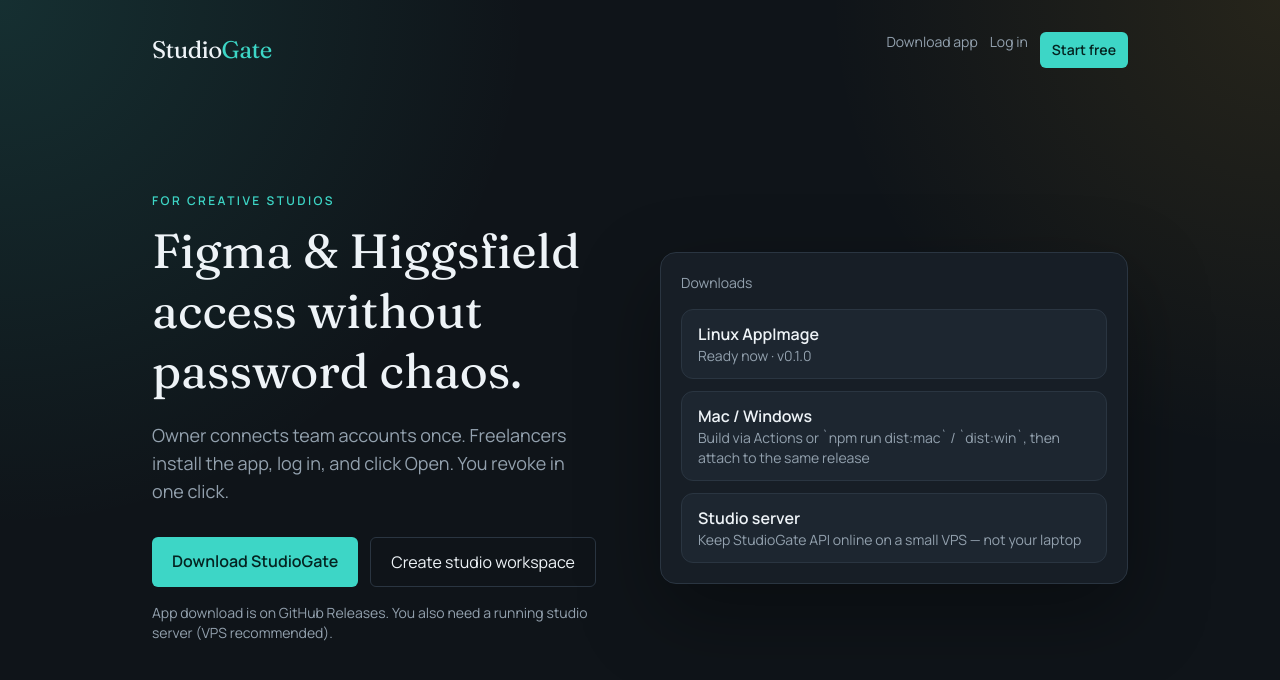
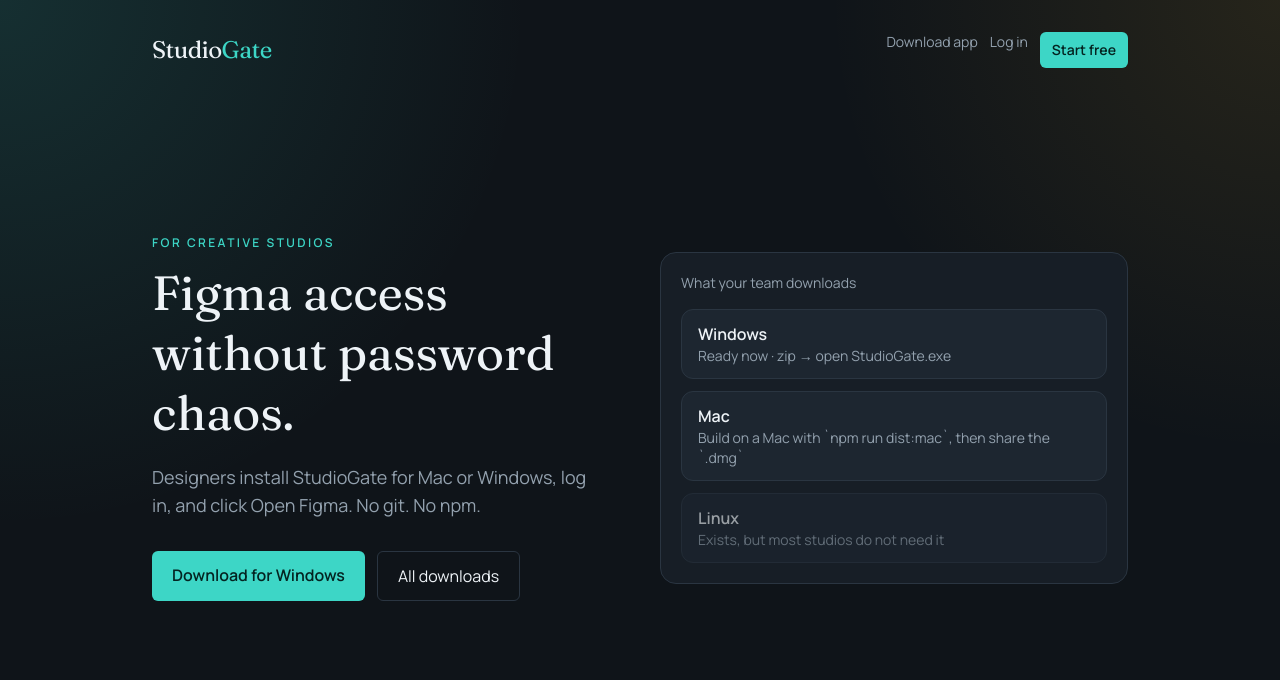
Before and after one commit to x3-team/monolit, a Next.js app in the folder studio-access/: page / in a window 1280 px wide. Shown: the top 680 px of the page. Built offline with nearby package versions, Linux system fonts and the light colour scheme.

Commit message:
fix(studiogate): clarify Mac/Windows downloads for studios
Document that teams need Mac/Windows apps (not Linux), publish Windows
zip on GitHub Releases, and fix desktop CI to use npm install on Node 22.

```diff
--- a/studio-access/src/app/page.tsx
+++ b/studio-access/src/app/page.tsx
@@ -1,9 +1,9 @@
 import Link from "next/link";
 
-const RELEASES = "https://github.com/x3-team/monolit/releases";
-const RELEASE_TAG = "https://github.com/x3-team/monolit/releases/tag/studiogate-v0.1.0";
-const LINUX_APP =
-  "https://github.com/x3-team/monolit/releases/download/studiogate-v0.1.0/StudioGate-0.1.0.AppImage";
+const RELEASE_TAG =
+  "https://github.com/x3-team/monolit/releases/tag/studiogate-v0.1.0";
+const WIN_ZIP =
+  "https://github.com/x3-team/monolit/releases/download/studiogate-v0.1.0/StudioGate-0.1.0-windows-x64.zip";
 
 export default function HomePage() {
   return (
@@ -13,7 +13,7 @@ export default function HomePage() {
           Studio<span className="text-[var(--accent)]">Gate</span>
         </div>
         <div className="flex gap-3 text-sm">
-          <a href={RELEASES} className="text-[var(--muted)] hover:text-white">
+          <a href={RELEASE_TAG} className="text-[var(--muted)] hover:text-white">
             Download app
           </a>
           <Link href="/login" className="text-[var(--muted)] hover:text-white">
@@ -34,56 +34,50 @@ export default function HomePage() {
             For creative studios
           </p>
           <h1 className="font-display text-4xl leading-tight sm:text-5xl">
-            Figma & Higgsfield access without password chaos.
+            Figma access without password chaos.
           </h1>
           <p className="mt-5 max-w-md text-lg text-[var(--muted)]">
-            Owner connects team accounts once. Freelancers install the app,
-            log in, and click Open. You revoke in one click.
+            Designers install StudioGate for Mac or Windows, log in, and click
+            Open Figma. No git. No npm.
           </p>
           <div className="mt-8 flex flex-wrap gap-3">
             <a
-              href={RELEASE_TAG}
+              href={WIN_ZIP}
               className="rounded-md bg-[var(--accent)] px-5 py-3 font-semibold text-[#042421]"
             >
-              Download StudioGate
+              Download for Windows
             </a>
-            <Link
-              href="/register"
+            <a
+              href={RELEASE_TAG}
               className="rounded-md border border-[var(--line)] px-5 py-3 text-[var(--text)]"
             >
-              Create studio workspace
-            </Link>
+              All downloads
+            </a>
           </div>
-          <p className="mt-4 text-sm text-[var(--muted)]">
-            App download is on GitHub Releases. You also need a running studio
-            server (VPS recommended).
-          </p>
         </div>
 
-        <div className="rounded-2xl border border-[var(--line)] bg-[var(--panel)] p-5 shadow-[0_30px_80px_rgba(0,0,0,0.35)]">
-          <p className="text-sm text-[var(--muted)]">Downloads</p>
+        <div className="rounded-2xl border border-[var(--line)] bg-[var(--panel)] p-5">
+          <p className="text-sm text-[var(--muted)]">What your team downloads</p>
           <div className="mt-4 grid gap-3">
             <a
-              href={LINUX_APP}
+              href={WIN_ZIP}
               className="rounded-xl border border-[var(--line)] bg-[var(--panel-2)] px-4 py-3 hover:border-[var(--accent)]"
             >
-              <p className="font-semibold">Linux AppImage</p>
-              <p className="text-sm text-[var(--muted)]">Ready now · v0.1.0</p>
-            </a>
-            <a
-              href={RELEASES}
-              className="rounded-xl border border-[var(--line)] bg-[var(--panel-2)] px-4 py-3 hover:border-[var(--accent)]"
-            >
-              <p className="font-semibold">Mac / Windows</p>
+              <p className="font-semibold">Windows</p>
               <p className="text-sm text-[var(--muted)]">
-                Build via Actions or `npm run dist:mac` / `dist:win`, then attach
-                to the same release
+                Ready now · zip → open StudioGate.exe
               </p>
             </a>
             <div className="rounded-xl border border-[var(--line)] bg-[var(--panel-2)] px-4 py-3">
-              <p className="font-semibold">Studio server</p>
+              <p className="font-semibold">Mac</p>
               <p className="text-sm text-[var(--muted)]">
-                Keep StudioGate API online on a small VPS — not your laptop
+                Build on a Mac with `npm run dist:mac`, then share the `.dmg`
+              </p>
+            </div>
+            <div className="rounded-xl border border-[var(--line)] bg-[var(--panel-2)] px-4 py-3 opacity-60">
+              <p className="font-semibold">Linux</p>
+              <p className="text-sm text-[var(--muted)]">
+                Exists, but most studios do not need it
               </p>
             </div>
           </div>
```
Also changed, not shown: 2 other files (tests, documents, lock files or other folders).
